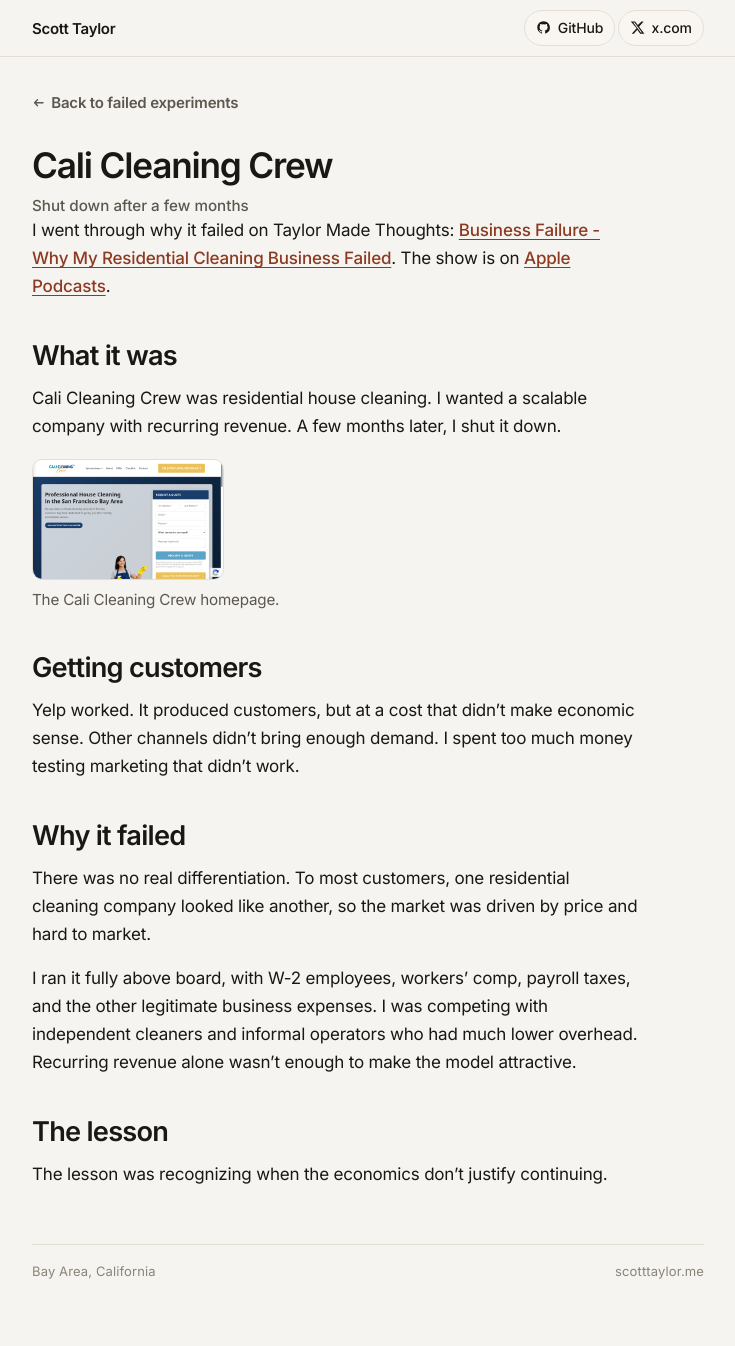
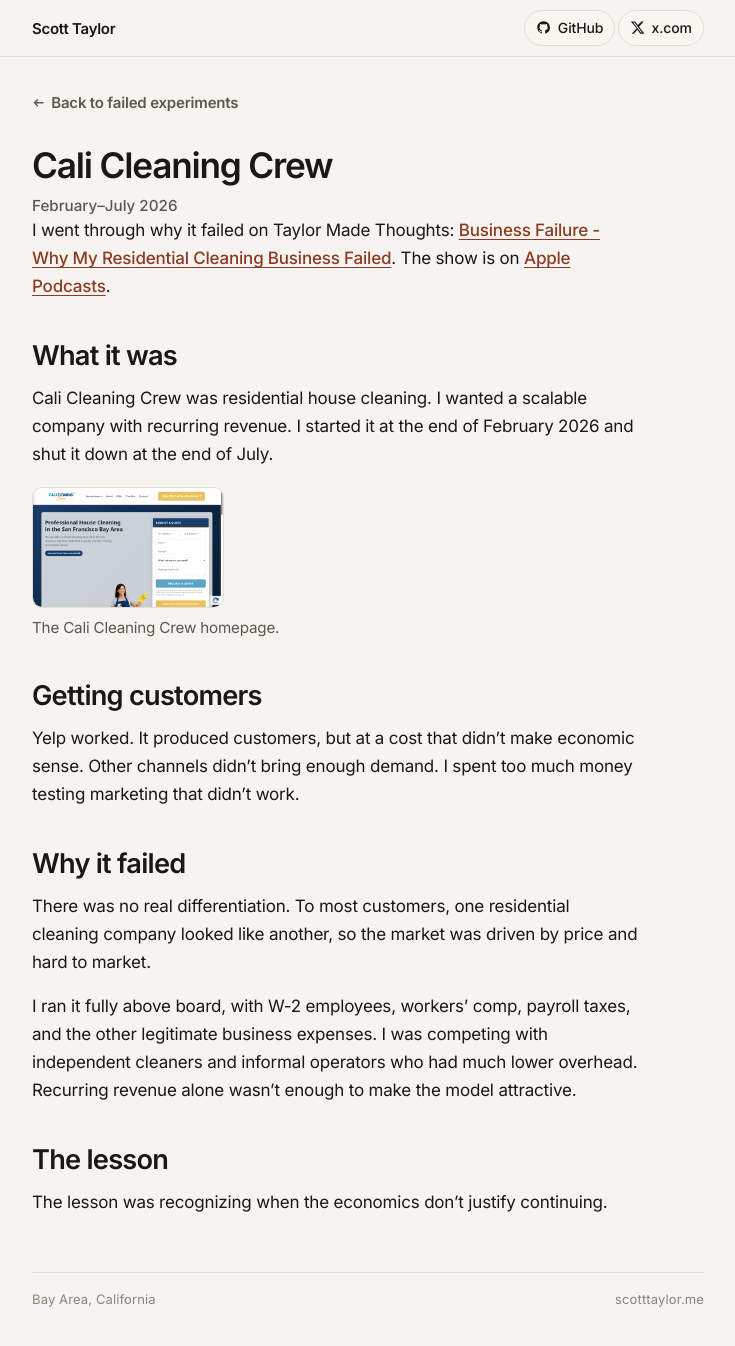
Before and after one commit to smtlaissezfaire/scotttaylorme, a Jekyll site: the page built from failures/cali-cleaning-crew/index.html, in a window 1280 px wide and 1358 px high. Shown: the top 1346 px of the window, without its empty margins (272-1007 px from the left). Built offline with Jekyll 4.4.1, drawn with Linux system fonts in a browser that asks for light colours.

Commit message:
Date Cali Cleaning Crew from February through July 2026.
The failures list eyebrow and the note itself use that range instead of "a few months."

Co-authored-by: Scott Taylor <smtlaissezfaire@users.noreply.github.com>

```diff
--- a/_data/failures.yml
+++ b/_data/failures.yml
@@ -9,5 +9,5 @@
 
 - title: "Cali Cleaning Crew"
   summary: Residential house cleaning
-  when: A few months
+  when: February–July 2026
   slug: cali-cleaning-crew
--- a/failures/cali-cleaning-crew/index.html
+++ b/failures/cali-cleaning-crew/index.html
@@ -1,7 +1,7 @@
 ---
 layout: default
 title: "Cali Cleaning Crew"
-description: Why Scott Taylor shut down Cali Cleaning Crew, a residential house-cleaning business, after a few months.
+description: Why Scott Taylor shut down Cali Cleaning Crew, a residential house-cleaning business he started at the end of February 2026 and closed at the end of July.
 permalink: /failures/cali-cleaning-crew/
 ---
 <link rel="stylesheet" href="{{ '/assets/css/shot-lightbox.css' | relative_url }}" />
@@ -9,7 +9,7 @@ permalink: /failures/cali-cleaning-crew/
 <article class="prose">
   <header class="page-intro">
     <h1>Cali Cleaning Crew</h1>
-    <p class="lead">Shut down after a few months</p>
+    <p class="lead">February–July 2026</p>
   </header>
   <p>
     I went through why it failed on Taylor Made Thoughts:
@@ -21,7 +21,7 @@ permalink: /failures/cali-cleaning-crew/
   <h2>What it was</h2>
   <p>
     Cali Cleaning Crew was residential house cleaning. I wanted a scalable company with recurring
-    revenue. A few months later, I shut it down.
+    revenue. I started it at the end of February 2026 and shut it down at the end of July.
   </p>
   <figure class="shot">
     <a class="shot-thumb" aria-haspopup="dialog" aria-controls="shot-lightbox" href="{{ '/assets/images/cali-cleaning-crew.png' | relative_url }}">
```
